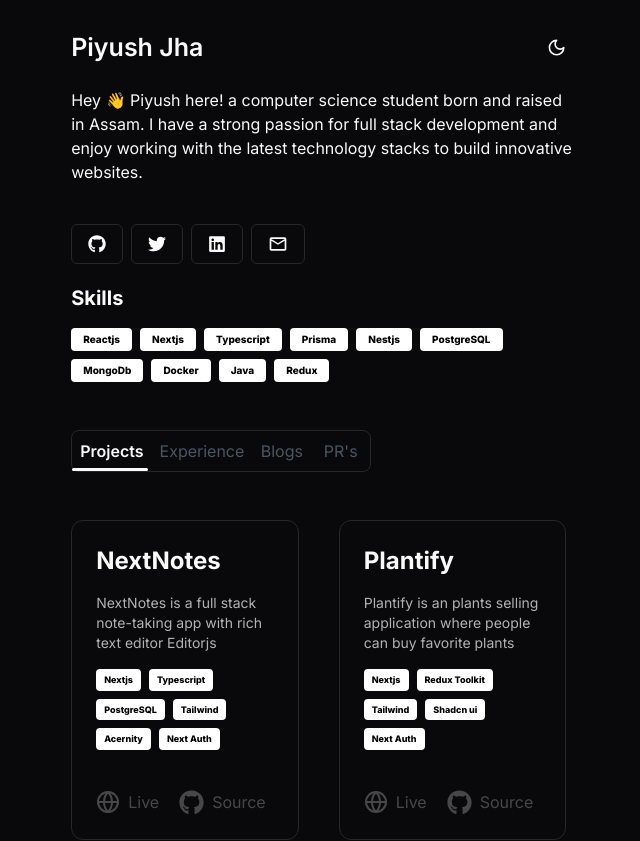
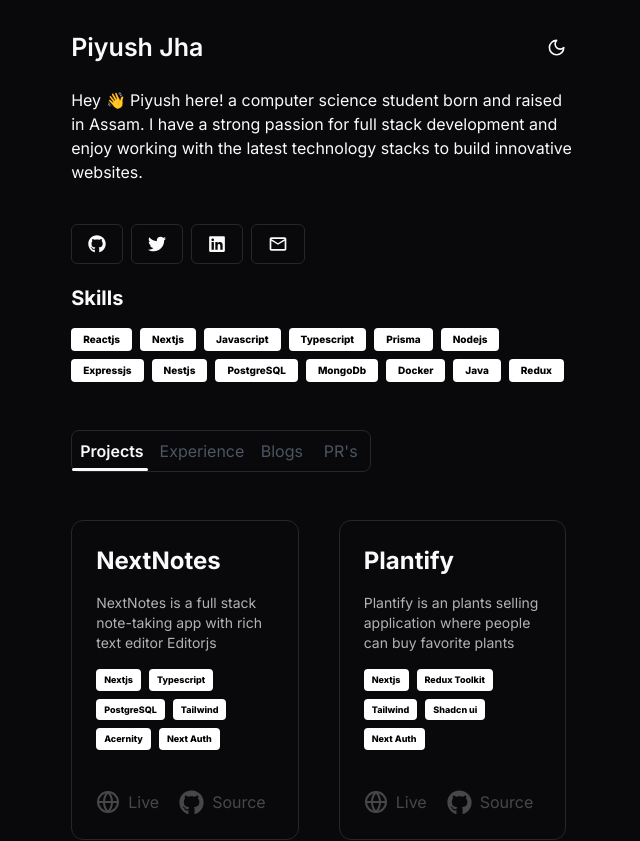
Before and after one commit to Piyush5784/Piyush-portfolio, a Next.js app: page / in a window 1280 px wide. Shown: the top 841 px of the page, without its empty margins (316-956 px from the left). Built offline with nearby package versions, Linux system fonts and the light colour scheme.

Commit message:
added some skills

```diff
--- a/src/Content.ts
+++ b/src/Content.ts
@@ -33,8 +33,11 @@ export const Content: ContentType = {
   skills: [
     "Reactjs",
     "Nextjs",
+    "Javascript",
     "Typescript",
     "Prisma",
+    "Nodejs",
+    "Expressjs",
     "Nestjs",
     "PostgreSQL",
     "MongoDb",
```
